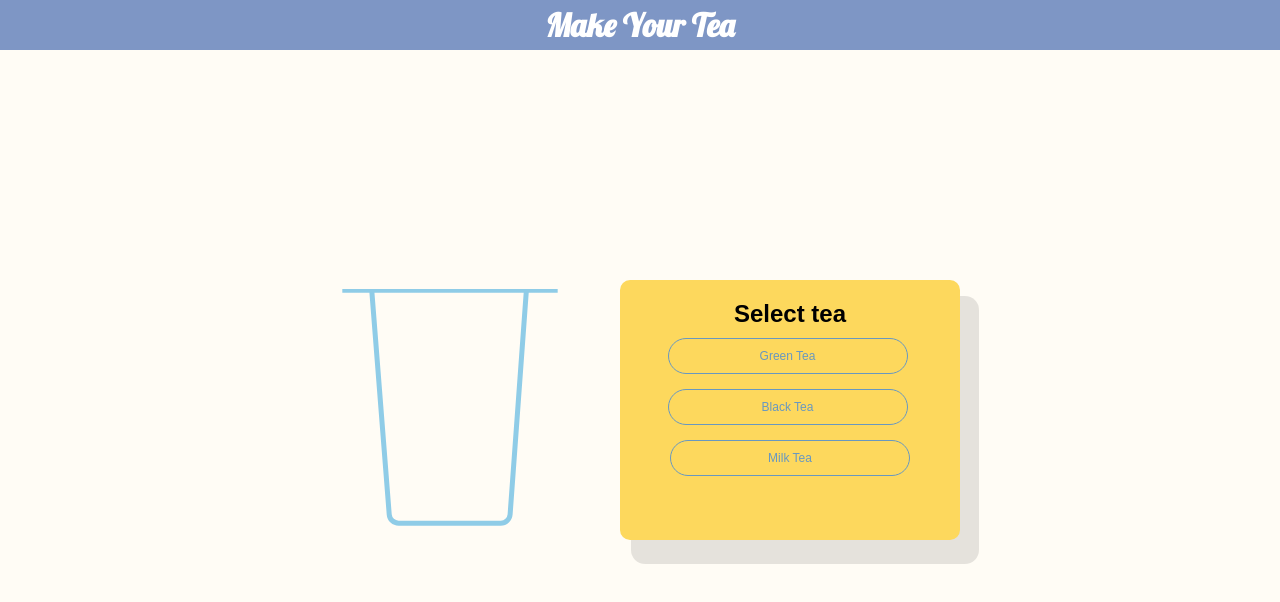
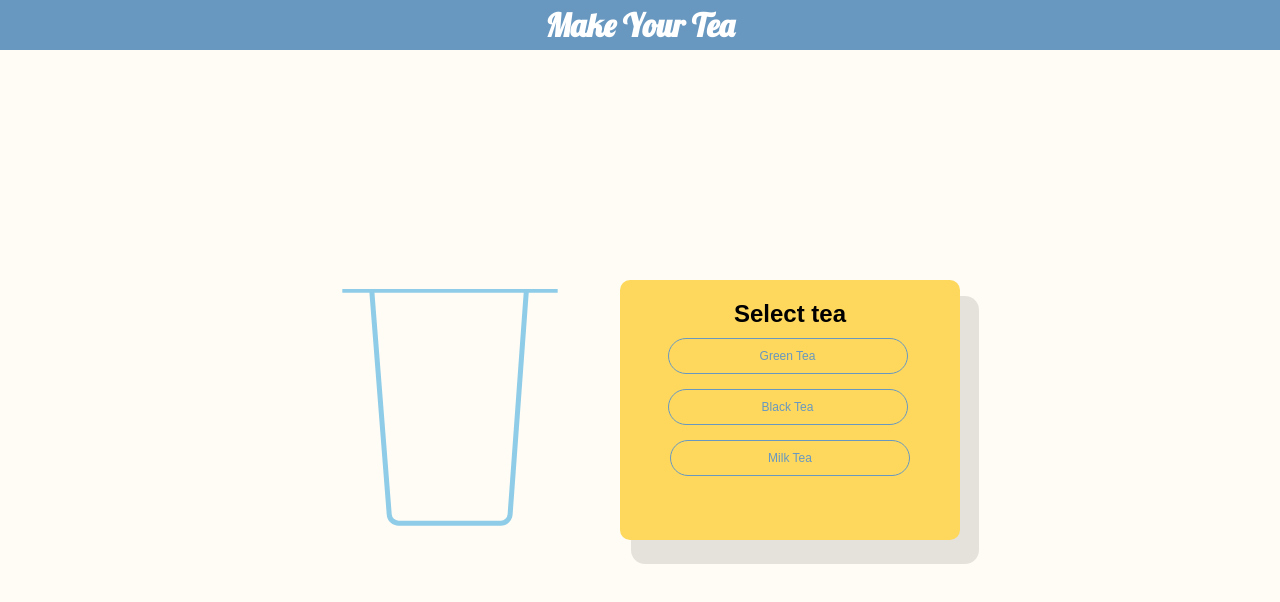
Before and after one commit to riya09/make-your-tea, a Vue app: page / in a window 1280 px wide. Shown: the top 602 px of the page. Built offline with nearby package versions, Linux system fonts and the light colour scheme.

Commit message:
style: updated color of heading

```diff
--- a/src/components/global/Header.vue
+++ b/src/components/global/Header.vue
@@ -11,9 +11,9 @@
   top: 0;
   padding: 5px 10px;
   text-align: center;
-  background: hsla(219, 40%, 55%, 0.8);
+  background: var(--frost);
   h1 {
-    color: #fff;
+    color: var(--white);
     margin: 0;
     font-size: 32px;
     font-family: 'Lobster', cursive;
```
